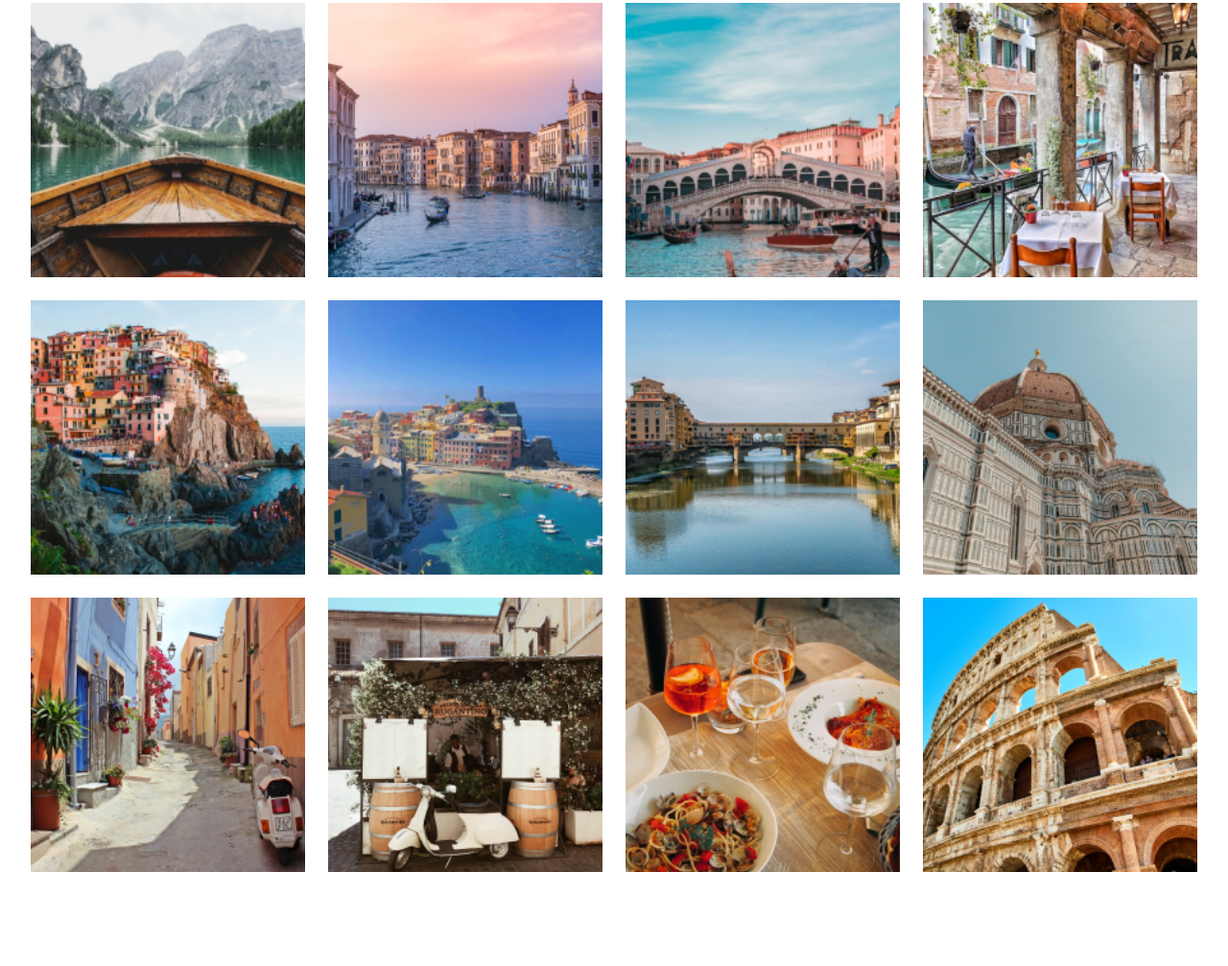
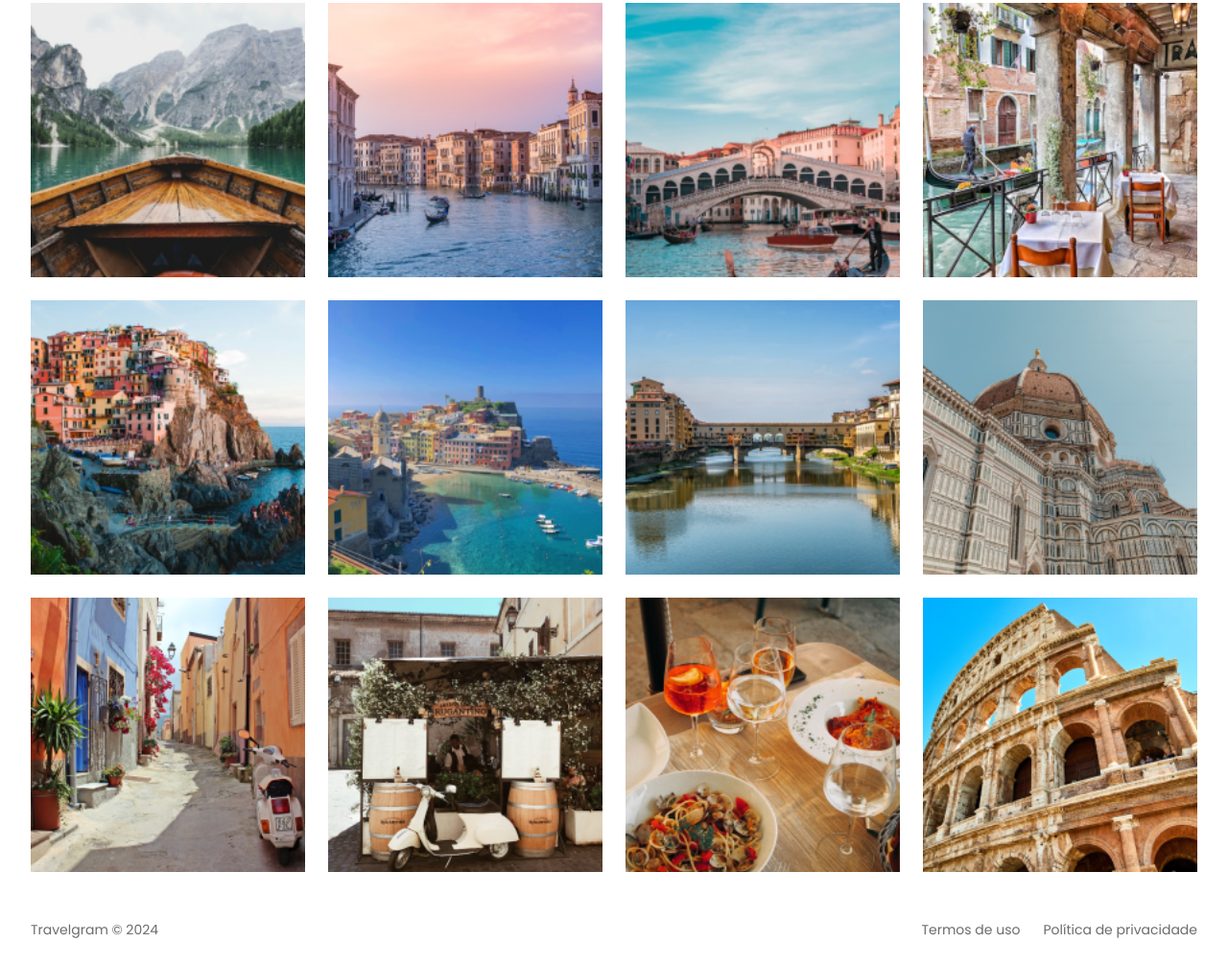
Before and after one commit to weltonsoares/projeto-travelgram, a plain HTML site: page index.html in a window 1280 px wide. Shown: the part 357-1364 px from the top of the page at 96% size. Before the commit the page ends 1290 px from the top, so only its background shows below. Drawn offline with Linux system fonts and the light colour scheme.

Commit message:
done footer

```diff
--- a/index.html
+++ b/index.html
@@ -68,5 +68,10 @@
         <img src="assets/imagens/Image 11.png" alt="..">
         <img src="assets/imagens/Image 12.png" alt=".....">
     </main>
+    <footer class="container">
+        <span>Travelgram &copy; 2024</span>
+        <span>Termos de uso</span>
+        <span>Política de privacidade</span>
+    </footer>
 </body>
 </html>
--- /dev/null
+++ b/styles/footer.css
@@ -0,0 +1,10 @@
+footer {
+    display: flex;
+    font: var(--text-md);
+    gap: 24px;
+    padding-block: 25px;
+}
+
+footer span:nth-child(1) {
+  margin-right: auto;
+}
--- a/styles/index.css
+++ b/styles/index.css
@@ -2,3 +2,4 @@
 @import url(nav.css);
 @import url(header.css);
 @import url(main.css);
+@import url(footer.css);
```
